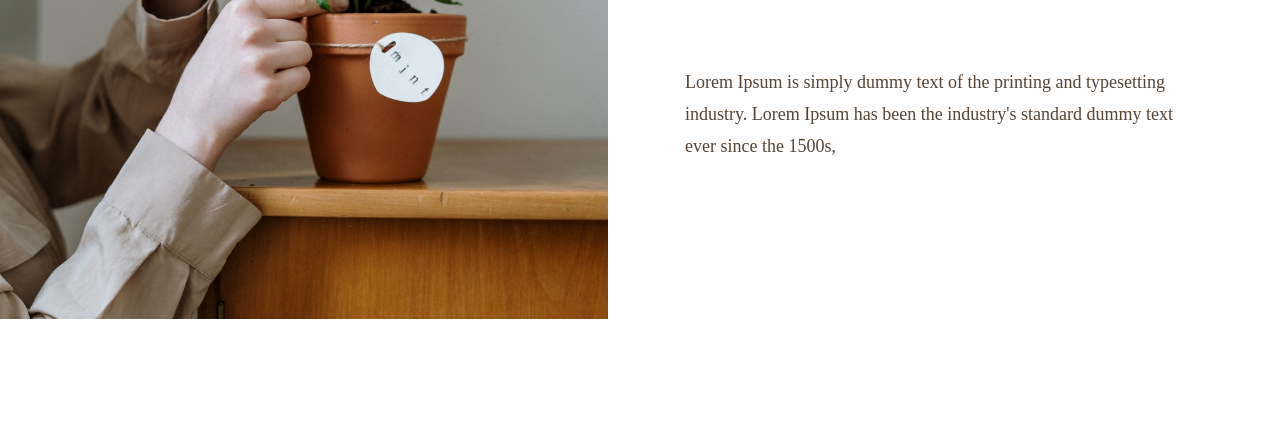
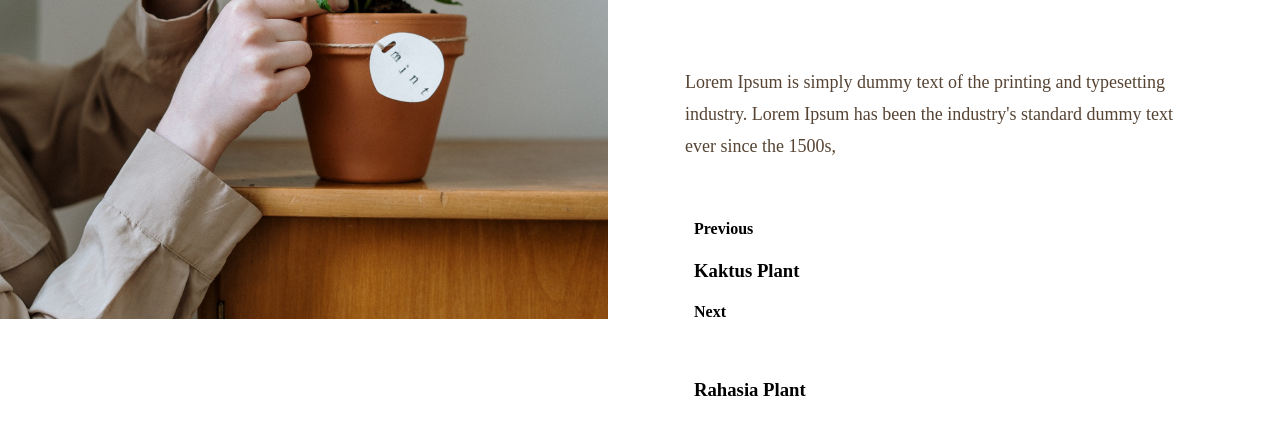
Before and after one commit to EdaToktogulova/figma, a plain HTML site: page index.html in a window 1280 px wide. Shown: the part 401-836 px from the top of the page. Drawn offline with Linux system fonts and the light colour scheme.

Commit message:
added .work

```diff
--- a/style.css
+++ b/style.css
@@ -113,3 +113,10 @@
   flex-grow: 0;
   margin: 24px 0px;
 }
+.work {
+  position: absolute;
+width: 586px;
+height: 160px;
+left: 694px;
+top: 582px;
+}
```
